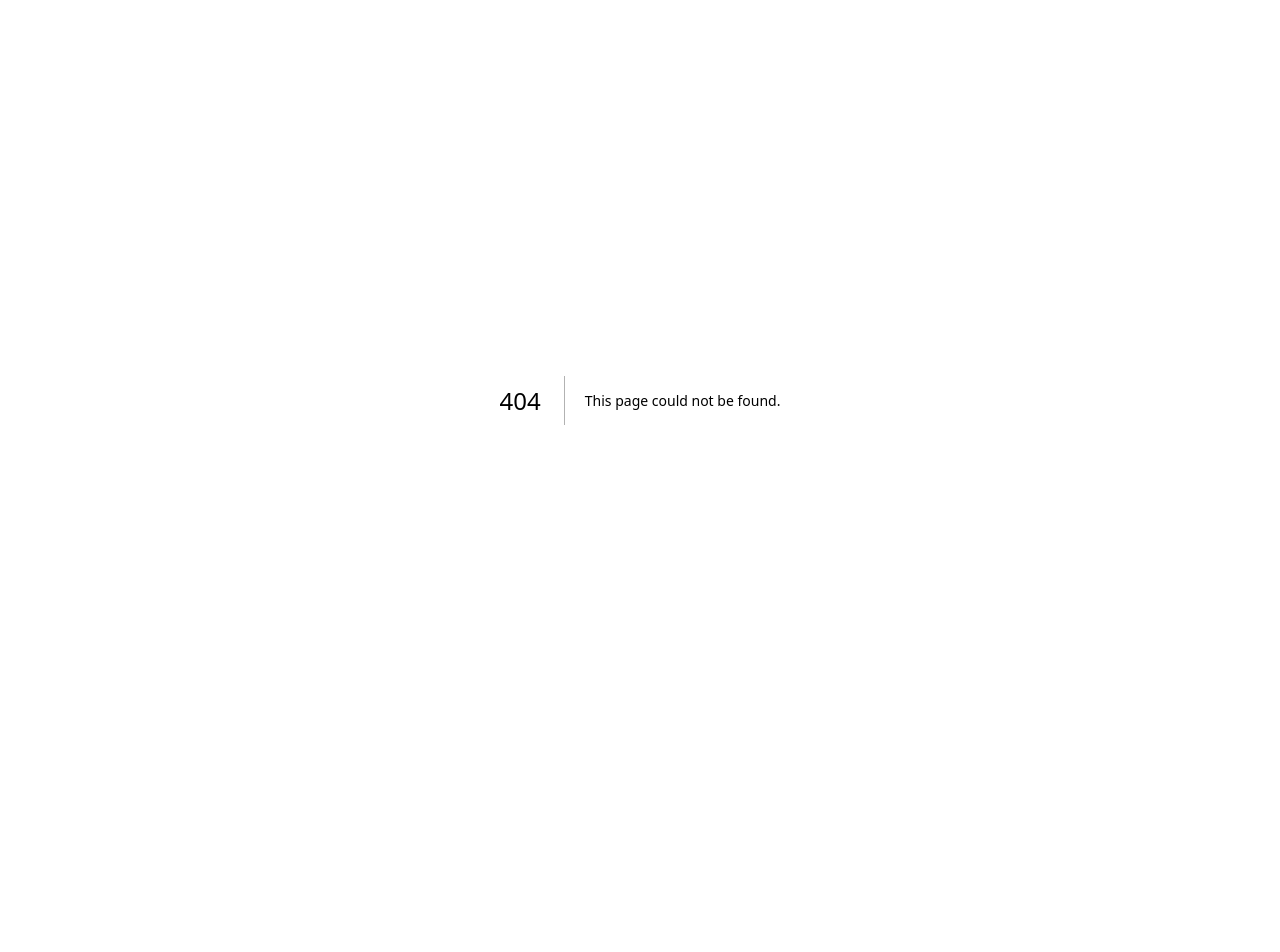
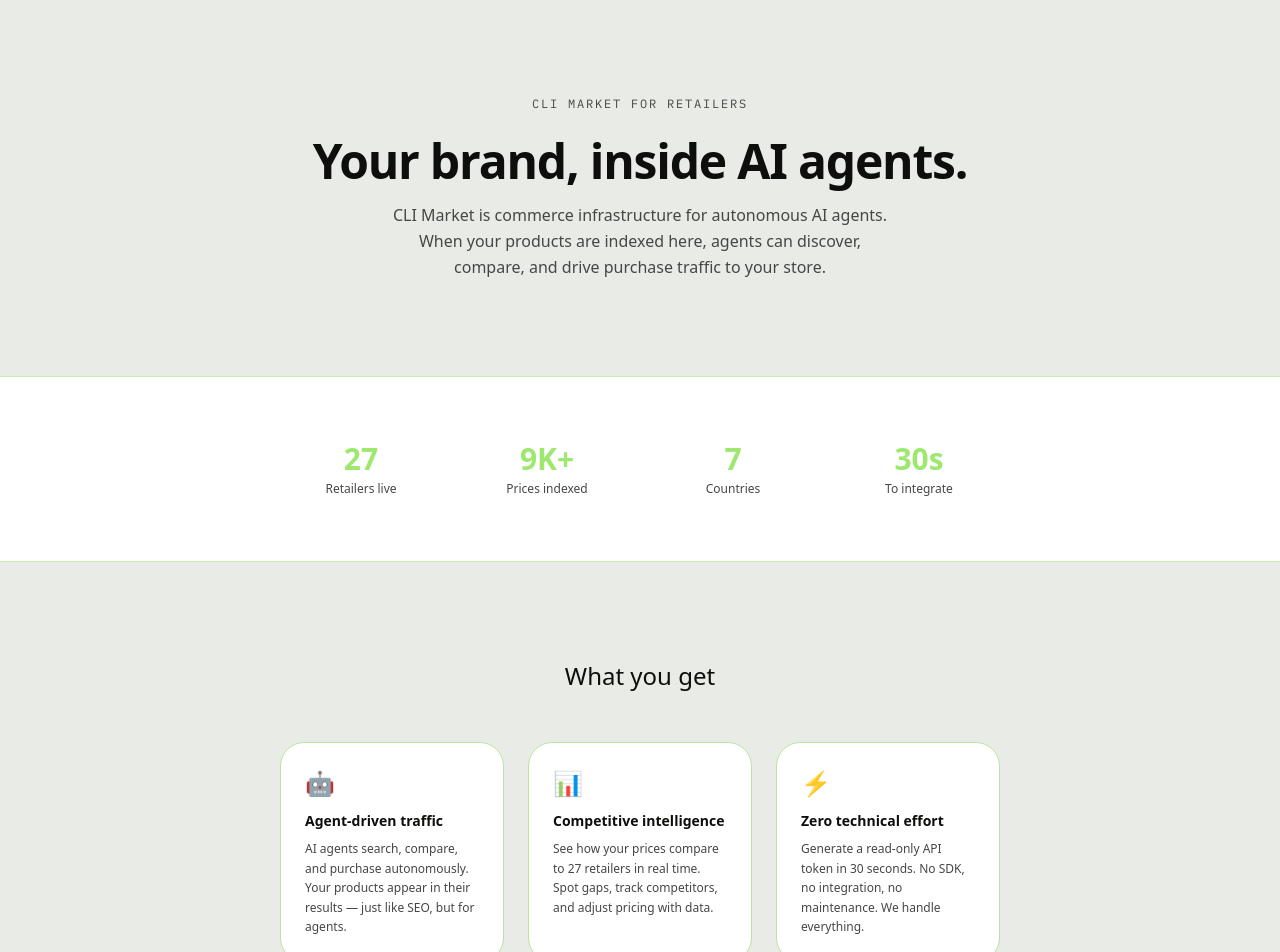
Before and after one commit to Treevu-ai/cli-market-world, a Next.js app in the folder landing/: page /retailers in a window 1280 px wide. Before the commit this address had no page. Shown: the top 952 px of the page. Before the commit the page ends 800 px from the top, so only its background shows below. Built offline with nearby package versions, Linux system fonts and the light colour scheme.

Commit message:
feat: /retailers landing page + retailers-deck.md for partnership outreach

```diff
--- /dev/null
+++ b/landing/app/retailers/page.tsx
@@ -0,0 +1,94 @@
+import Footer from "@/components/Footer";
+
+export default function RetailersPage() {
+  return (
+    <main className="min-h-screen bg-[var(--wise-canvas-soft)]">
+      {/* Header */}
+      <section className="py-24 px-6 text-center border-b border-[#c5edab]">
+        <div className="max-w-[720px] mx-auto">
+          <p className="text-xs text-[var(--wise-body)] font-mono uppercase tracking-[0.15em] mb-6">
+            CLI Market for Retailers
+          </p>
+          <h1 className="text-[clamp(28px,5vw,48px)] leading-[1.05] font-black text-[var(--wise-ink)] mb-4 tracking-tight">
+            Your brand, inside AI agents.
+          </h1>
+          <p className="text-base text-[var(--wise-body)] max-w-[500px] mx-auto leading-relaxed">
+            CLI Market is commerce infrastructure for autonomous AI agents. When your products are indexed here, agents can discover, compare, and drive purchase traffic to your store.
+          </p>
+        </div>
+      </section>
+
+      {/* Stats */}
+      <section className="py-16 px-6 bg-white border-b border-[#c5edab]">
+        <div className="max-w-[720px] mx-auto grid grid-cols-2 md:grid-cols-4 gap-6 text-center">
+          {[
+            { n: "27", l: "Retailers live" },
+            { n: "9K+", l: "Prices indexed" },
+            { n: "7", l: "Countries" },
+            { n: "30s", l: "To integrate" },
+          ].map((s) => (
+            <div key={s.l}>
+              <div className="text-3xl font-black text-[var(--wise-green)]">{s.n}</div>
+              <div className="text-xs text-[var(--wise-body)] mt-1">{s.l}</div>
+            </div>
+          ))}
+        </div>
+      </section>
+
+      {/* Benefits */}
+      <section className="py-24 px-6 border-b border-[#c5edab]">
+        <div className="max-w-[720px] mx-auto">
+          <h2 className="text-[24px] font-medium text-[var(--wise-ink)] mb-12 text-center">What you get</h2>
+          <div className="grid grid-cols-1 md:grid-cols-3 gap-6">
+            {[
+              { t: "Agent-driven traffic", d: "AI agents search, compare, and purchase autonomously. Your products appear in their results — just like SEO, but for agents.", i: "🤖" },
+              { t: "Competitive intelligence", d: "See how your prices compare to 27 retailers in real time. Spot gaps, track competitors, and adjust pricing with data.", i: "📊" },
+              { t: "Zero technical effort", d: "Generate a read-only API token in 30 seconds. No SDK, no integration, no maintenance. We handle everything.", i: "⚡" },
+            ].map((b) => (
+              <div key={b.t} className="bg-[var(--wise-canvas)] rounded-3xl border border-[var(--wise-green-pale)] p-6">
+                <div className="text-2xl mb-3">{b.i}</div>
+                <h3 className="text-sm font-bold text-[var(--wise-ink)] mb-2">{b.t}</h3>
+                <p className="text-xs text-[var(--wise-body)] leading-relaxed">{b.d}</p>
+              </div>
+            ))}
+          </div>
+        </div>
+      </section>
+
+      {/* How it works */}
+      <section className="py-24 px-6 border-b border-[#c5edab]">
+        <div className="max-w-[560px] mx-auto">
+          <h2 className="text-[24px] font-medium text-[var(--wise-ink)] mb-12 text-center">How it works</h2>
+          <div className="space-y-4">
+            {[
+              { step: "01", title: "Shopify: generate a Storefront API token", desc: "Settings → Apps → Manage private apps → Create app. Read-only. No customer data. 30 seconds.", cmd: "Admin → Settings → Apps → Manage private apps" },
+              { step: "02", title: "Magento: share REST API credentials", desc: "Create an integration with catalog read-only scope. We access /V1/products to index your catalog.", cmd: "System → Integrations → Add New → Catalog (read)" },
+              { step: "03", title: "We index your catalog", desc: "Our collector runs every 8 hours. Your products appear in AI agent searches, price comparisons, and dashboards.", cmd: "Done. No code." },
+            ].map((s) => (
+              <div key={s.step} className="bg-[var(--wise-canvas)] rounded-3xl border border-[var(--wise-green-pale)] p-5 flex gap-4">
+                <span className="text-[var(--wise-green)] font-bold text-lg shrink-0">{s.step}</span>
+                <div>
+                  <h3 className="text-sm font-bold text-[var(--wise-ink)] mb-1">{s.title}</h3>
+                  <p className="text-xs text-[var(--wise-body)] leading-relaxed mb-2">{s.desc}</p>
+                  <code className="text-[11px] text-[var(--wise-mute)] bg-[var(--wise-green-pale)] px-2 py-0.5 rounded">{s.cmd}</code>
+                </div>
+              </div>
+            ))}
+          </div>
+        </div>
+      </section>
+
+      {/* CTA */}
+      <section className="py-24 px-6 text-center">
+        <div className="max-w-[480px] mx-auto">
+          <h2 className="text-[24px] font-medium text-[var(--wise-ink)] mb-3">Ready to get listed?</h2>
+          <p className="text-sm text-[var(--wise-body)] mb-8">Send us your API token or ask any question. We handle the rest.</p>
+          <a href="mailto:hello@cli-market.dev?subject=CLI%20Market%20Retailer%20Listing" className="inline-flex items-center gap-2 rounded-3xl bg-[var(--wise-green)] text-[var(--wise-ink)] text-base font-semibold px-8 py-3.5 hover:bg-[var(--wise-green-hover)] transition-colors">hello@cli-market.dev</a>
+          <p className="text-[10px] text-[var(--wise-mute)] mt-4">MIT License · Open source · No lock-in</p>
+        </div>
+      </section>
+
+      <Footer />
+    </main>
+  );
+}
--- a/landing/components/Footer.tsx
+++ b/landing/components/Footer.tsx
@@ -29,6 +29,7 @@ export default function Footer() {
           <a href="#coverage" className="hover:text-[var(--wise-ink)] transition-colors">{isES ? "Cobertura" : "Coverage"}</a>
           <a href="#pricing" className="hover:text-[var(--wise-ink)] transition-colors">{isES ? "Precios" : "Pricing"}</a>
           <a href="#faq" className="hover:text-[var(--wise-ink)] transition-colors">FAQ</a>
+          <a href="/retailers" className="hover:text-[var(--wise-ink)] transition-colors">For Retailers</a>
           <a href="https://github.com/Treevu-ai/cli-market-world" className="hover:text-[var(--wise-ink)] transition-colors">GitHub</a>
           <a href="https://pypi.org/project/cli-market/" className="hover:text-[var(--wise-ink)] transition-colors">PyPI</a>
           <a href="mailto:hello@cli-market.dev" className="hover:text-[var(--wise-ink)] transition-colors">{isES ? "Contacto" : "Contact"}</a>
```
Also changed, not shown: 1 other file (tests, documents, lock files or other folders).
